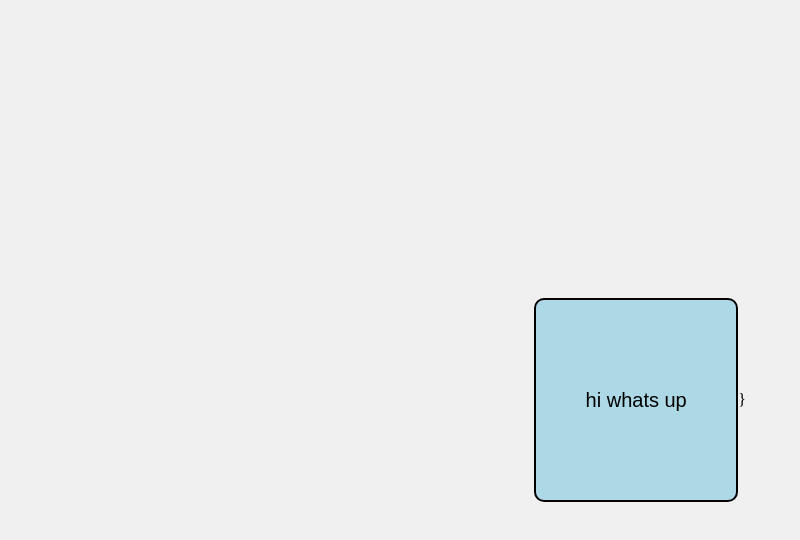
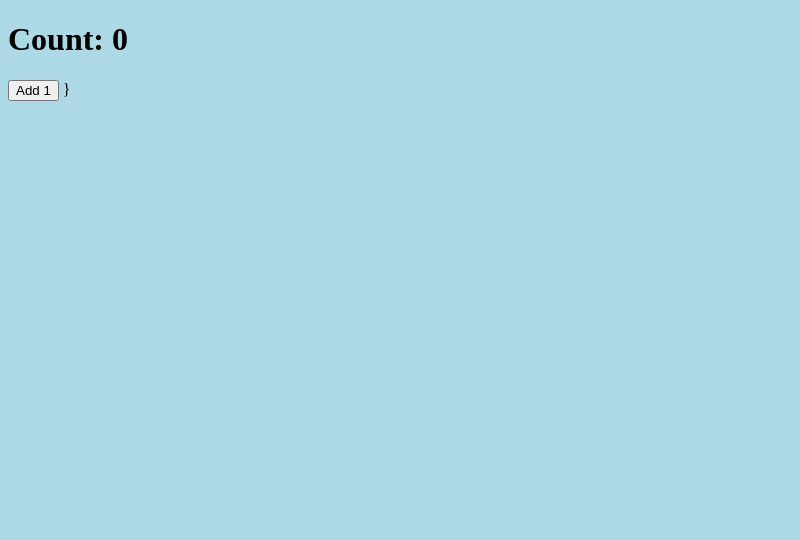
Before and after one commit to elijahchristy15-tech/sonthing, a plain HTML site: page index.html in a window 1280 px wide. Shown: the whole page, without its empty margins (0-800 px from the left). Drawn offline with Linux system fonts and the light colour scheme.

Commit message:
Modify HTML structure and add counter functionality
Updated the title and added a counter feature with localStorage.

```diff
--- a/index.html
+++ b/index.html
@@ -1,36 +1,30 @@
-<!doctype html>
+<!DOCTYPE html>
 <html lang="en">
   <head>
     <meta charset="UTF-8">
     <meta name="viewport" content="width=device-width, initial-scale=1.0">
-    <title>hi whats up</title>
+    <title>A Cool Thing</title>
     <style>
       body {
-            margin: 0;
-            height: 100vh;
-            display: flex;
-            justify-content: center; /* centers left to right */
-            align-items: center; /* centers top to bottom */
-            background-color: #f0f0f0;
-        }
-        .box {
-            width: 200px;
-            height: 200px;
         background-color: lightblue;
-            border: 2px solid black;
-            border-radius: 10px;
-            display: flex;
-            justify-content: center;
-            align-items: center;
-            font-family: Arial;
-            font-size: 20px;
       }
     </style>
   </head>
   <body>
-    <div class="box">
-        hi whats up
-    </div>
+    <h1>Count: <span id="count">0</span></h1>
+    <button onclick="increase()">Add 1</button>
+
+    <script>
+      // Load count from localStorage, or start at 0
+      let count = localStorage.getItem("count") ? parseInt(localStorage.getItem("count")) : 0;
+      document.getElementById("count").textContent = count;
+
+      function increase() {
+        count++;
+        document.getElementById("count").textContent = count;
+        localStorage.setItem("count", count);
+      }
+    </script>
   </body>
 </html>
 
```
Lines whose indentation alone changed are shown as unchanged.
